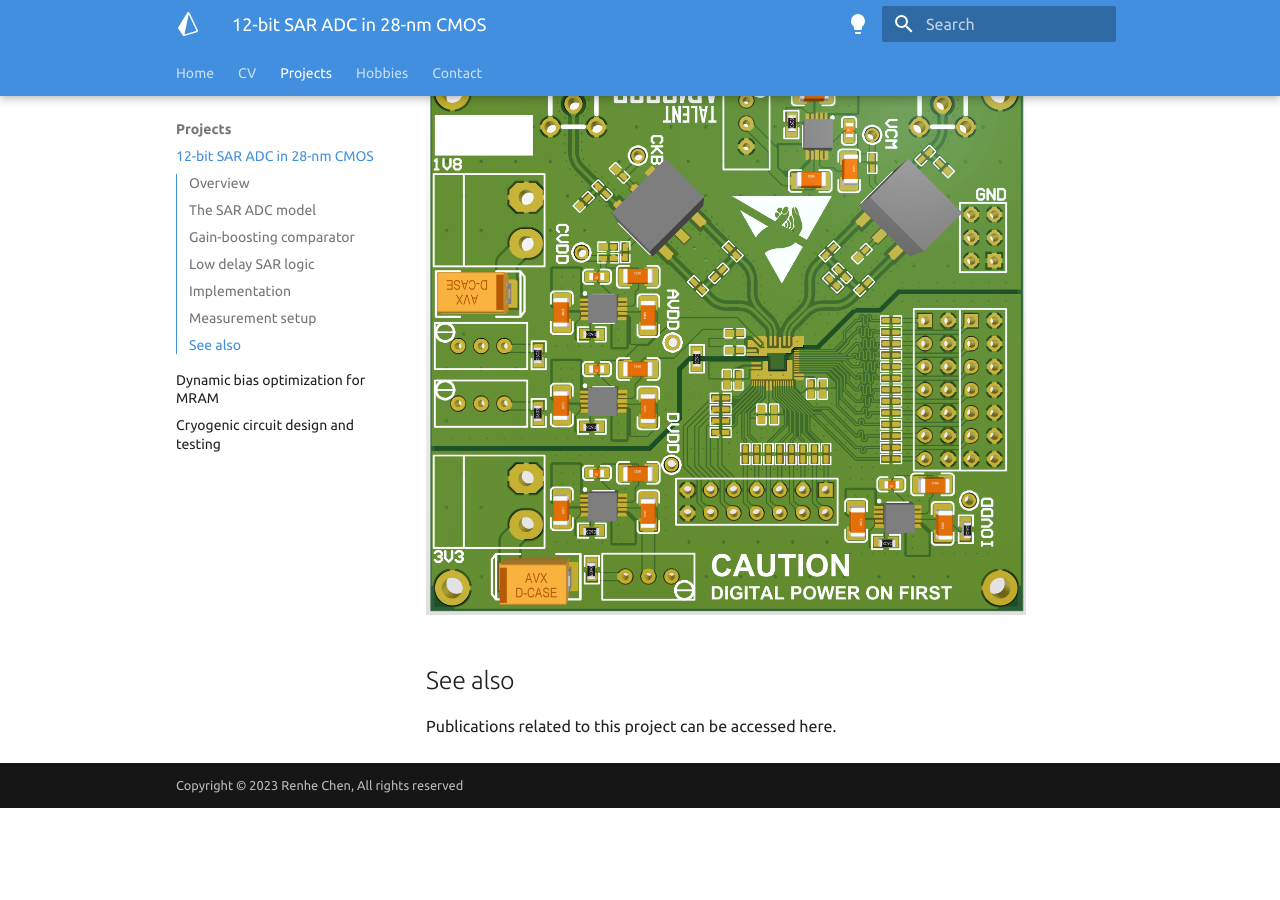
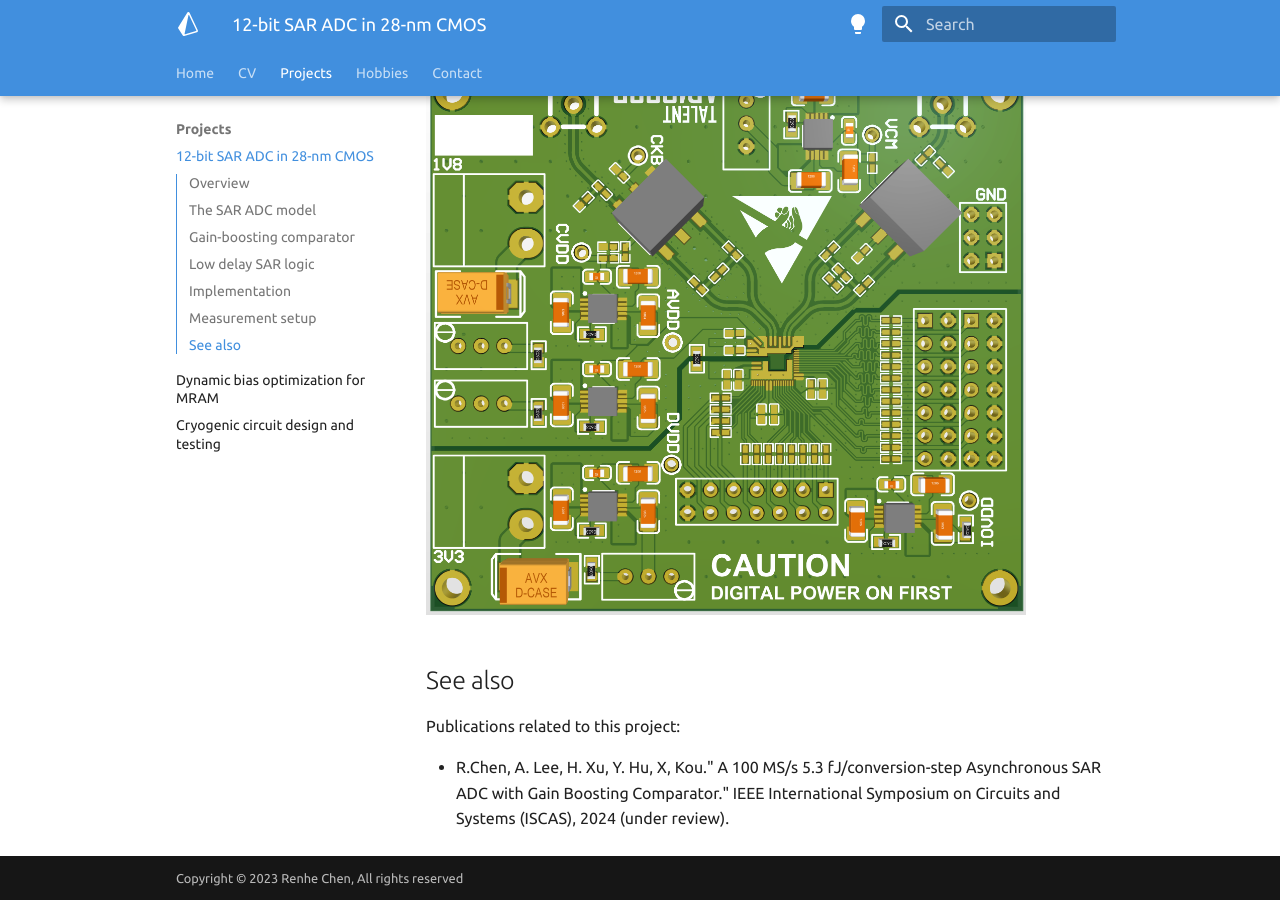
Before and after one commit to pig-floyd/pig-floyd.github.io, an MkDocs documentation site: the page built from docs/Projects/ADC/adc.md, in a window 1280 px wide and 900 px high, scrolled down 6158 px. Built offline with MkDocs 1.6.1 and Material for MkDocs 9.7.7, drawn with Linux system fonts in a browser that asks for light colours; formulas are drawn with MathJax 3; before the commit the page ends 6966 px from its top, so only the background shows below that.

Commit message:
add ADC publication ref

```diff
--- a/docs/Projects/ADC/adc.md
+++ b/docs/Projects/ADC/adc.md
@@ -94,4 +94,7 @@ I designed a dedicated PCB for testing. The chip is bonded at the center of PCB.
 
 ## See also
 
-Publications related to this project can be accessed here.
+Publications related to this project\:
+
+* R.Chen, A. Lee, H. Xu, Y. Hu, X, Kou." A 100 MS/s 5.3 fJ/conversion-step Asynchronous SAR ADC with Gain Boosting
+Comparator." IEEE International Symposium on Circuits and Systems (ISCAS), 2024 (under review).
```
Also changed, not shown: docs/Hobbies/Guitar/guitar.md (+1 -1 lines).
